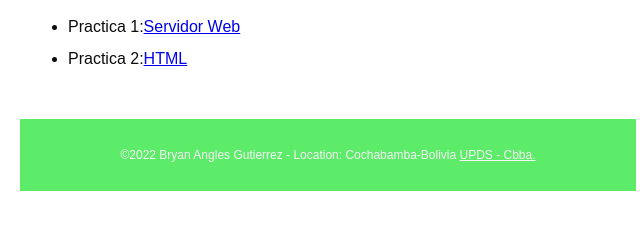
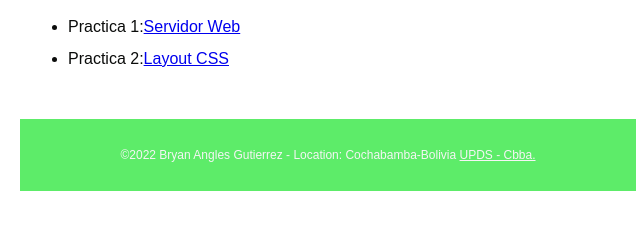
Before and after one commit to Wadewil101/Tecnologia_Web, a plain HTML site: page index.html in a window 1280 px wide. Shown: the part 288-516 px from the top of the page, 312-952 px from the left. Drawn offline with Linux system fonts and the light colour scheme.

Commit message:
Finishim

```diff
--- a/index.html
+++ b/index.html
@@ -18,7 +18,7 @@
     <h2>Configuracion del Servidor Web</h2>
     <ul>
       <li> Practica 1:<a href="Practica1/practica1.html">Servidor Web </a></li>
-      <li>Practica 2:<a href="Practica2/pr2.html">HTML</a></li>
+      <li>Practica 2:<a href="Practica2/pr2.html">Layout CSS</a></li>
 
     </ul>
 
```
Also changed, not shown: Practica2/pr2.html (+2 -0 lines), 1 other file.
